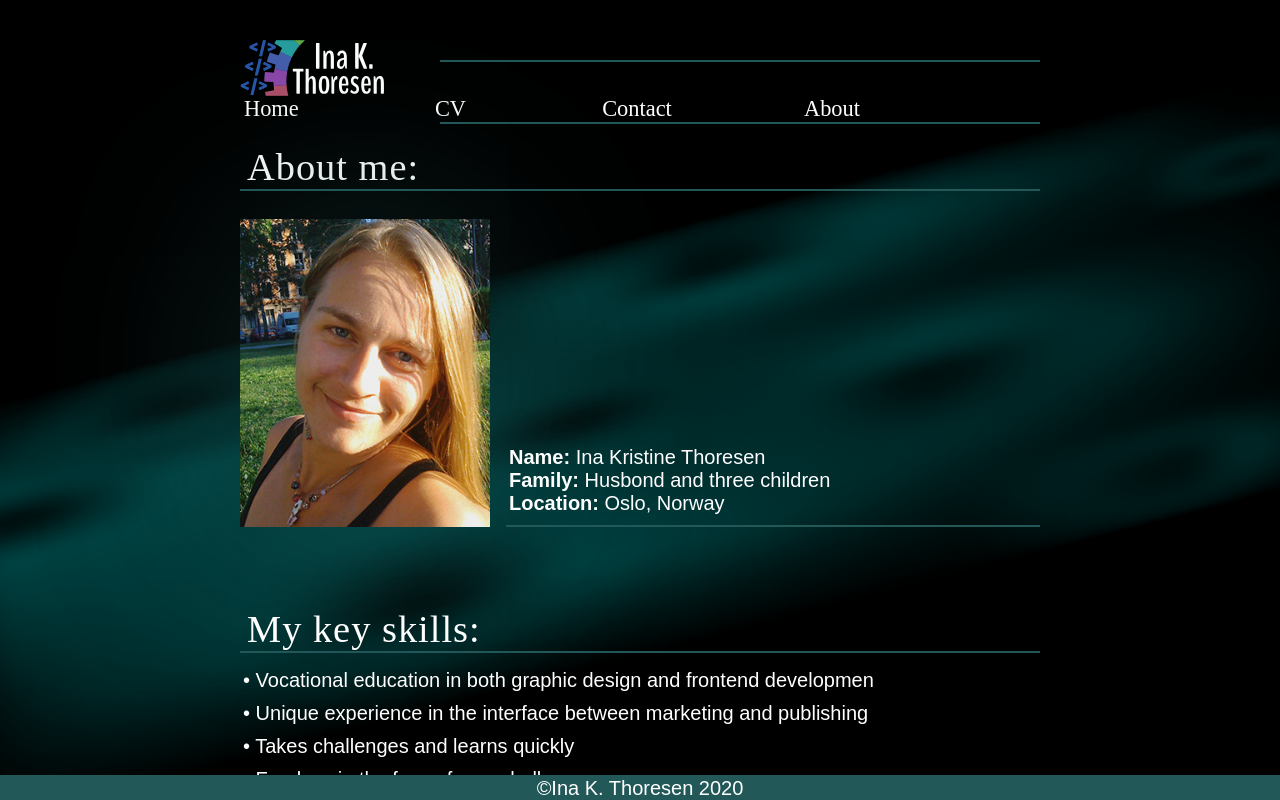
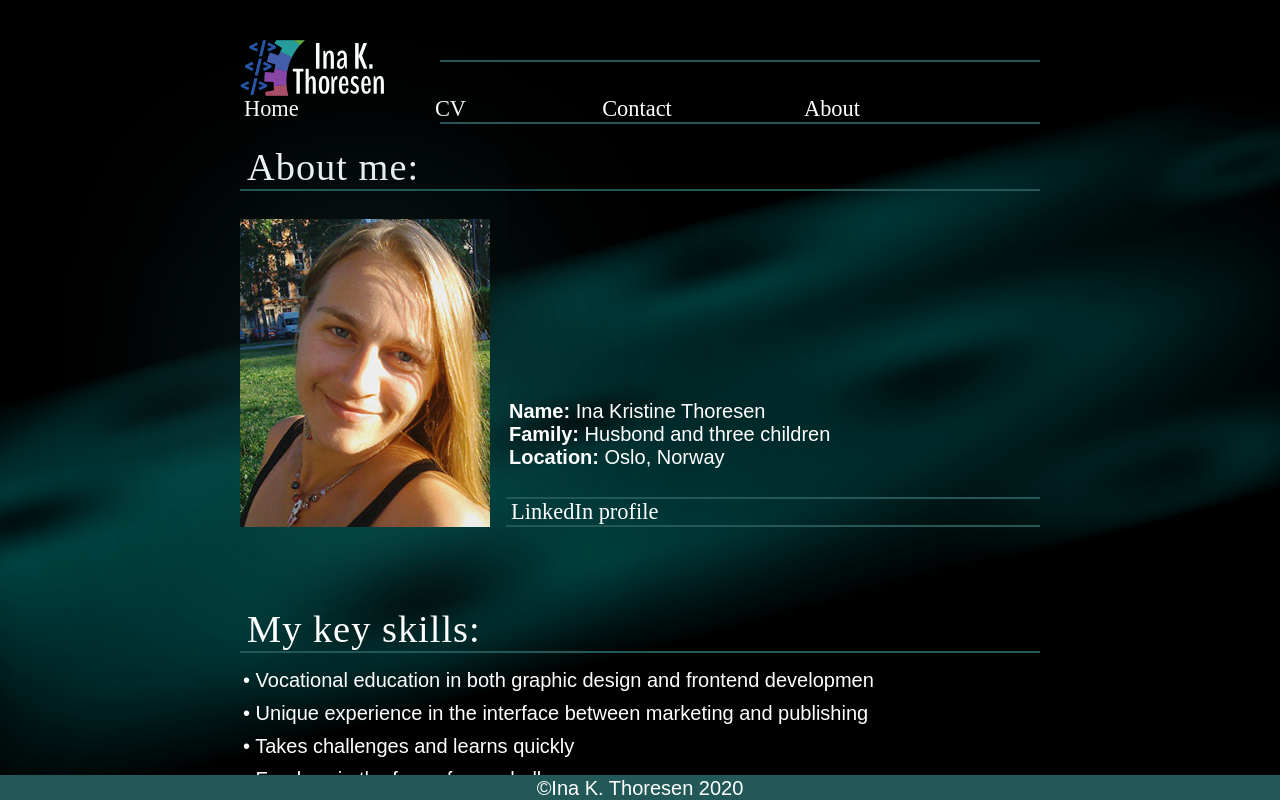
Before and after one commit to inakristine/portfolio, a React (Create React App) app: page /About in a window 1280 px wide. Shown: the top 800 px of the page. Built offline with nearby package versions, Linux system fonts and the light colour scheme; a web font is replaced by a local one.

Commit message:
adding linkedin link

```diff
--- a/src/Pages/About.js
+++ b/src/Pages/About.js
@@ -13,7 +13,8 @@ export default function contact(props) {
     <Card picture={myPortrait}
     name='Ina Kristine Thoresen'
     family='Husbond and three children'
-    location='Oslo, Norway' />
+    location='Oslo, Norway'
+    git='https://www.linkedin.com/in/ina-kristine-thoresen/' />
 
     <HomeTitle theme='My key skills:' />
     <Paragraph text='• Vocational education in both graphic design and frontend developmen' />
--- a/src/components/contactCard.js
+++ b/src/components/contactCard.js
@@ -7,12 +7,15 @@ const conactCard = (props) => {
         <div className='card'>
             <img className='card__picture' src={picture} alt={imgDescription}></img>
             <div className='card__text'>
-                <p classname='card__text--first'><b>Name: </b>{name}</p>
-                <p className='card__text--middle'><b>Family: </b>{family}</p>
+                <p classname='card__text--start'><b>Name: </b>{name}</p>
+                <p className='card__text--start'><b>Family: </b>{family}</p>
                 <p className='card__text--last'><b>Location: </b>{location}</p>
+            </div>
+            <div className='card__links'>
+                <div className='divider__short'></div>
+                <a className='card__link' href={git}>LinkedIn profile</a>
                 <div className='divider__short'></div>
             </div>
-
         </div>
     )
 }
--- a/src/scss/partials/_about.scss
+++ b/src/scss/partials/_about.scss
@@ -4,13 +4,14 @@
 .card{
     margin-top: 30px;
     display: grid;
+    grid-template-rows: [row1-start] 260px [row2-start] 48px;
     padding-bottom: 20px;
     width: 100%;
     &__picture{
         grid-column-start: 1;
         grid-column-end: 2;
         grid-row-start: 1;
-        grid-row-end: 2;
+        grid-row-end: 3;
         width: 250px;
         @include image-shaddow;
     }
@@ -26,7 +27,19 @@
         &--last{
             margin-bottom: 10px;
         }
-
+    }
+        &__links{
+            grid-column-start: 2;
+            grid-column-end: 3;
+            grid-row-start: 2;
+            grid-row-end: 3;
+            align-self: end;
+            padding-left: 1em;
+            margin: 0;
+    }
+    &__link{
+        @include link-font;
+        margin-left: 5px;
     }
 
 }
```
